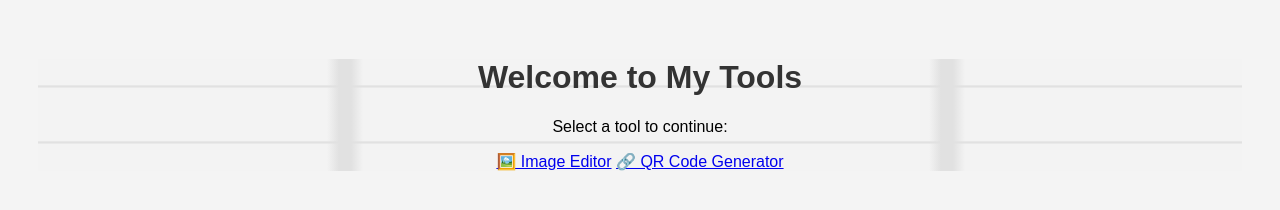
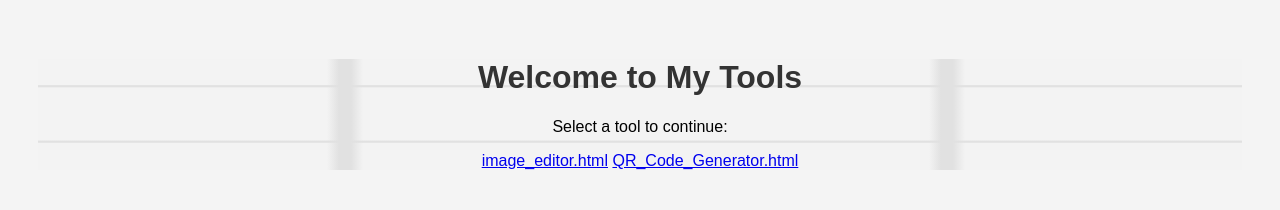
Before and after one commit to AungMyintMyat365/QR-code-generator, a plain HTML site: page index.html in a window 1280 px wide. Drawn offline with Linux system fonts and the light colour scheme; files that its build step writes are made by us from their sources.

Commit message:
Update index.html

```diff
--- a/index.html
+++ b/index.html
@@ -11,8 +11,8 @@
     <h1>Welcome to My Tools</h1>
     <p>Select a tool to continue:</p>
     <div class="button-group">
-      <a href="image-editor/index.html" class="btn">🖼️ Image Editor</a>
-      <a href="qr-generator/index.html" class="btn">🔗 QR Code Generator</a>
+      <a href="image-editor/index.html" class="btn">image_editor.html</a>
+      <a href="qr-generator/index.html" class="btn">QR_Code_Generator.html</a>
     </div>
   </div>
 </body>
```
